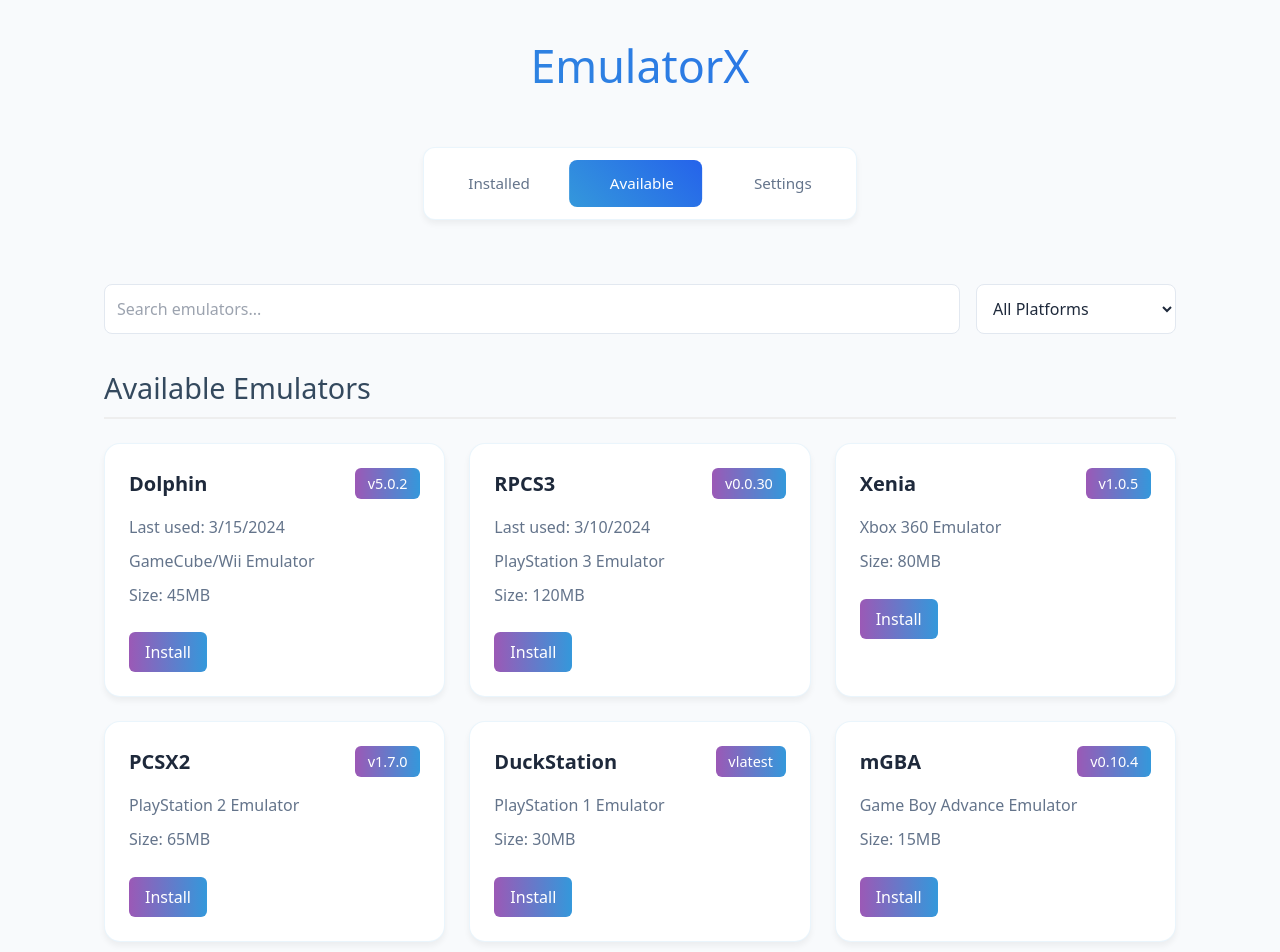
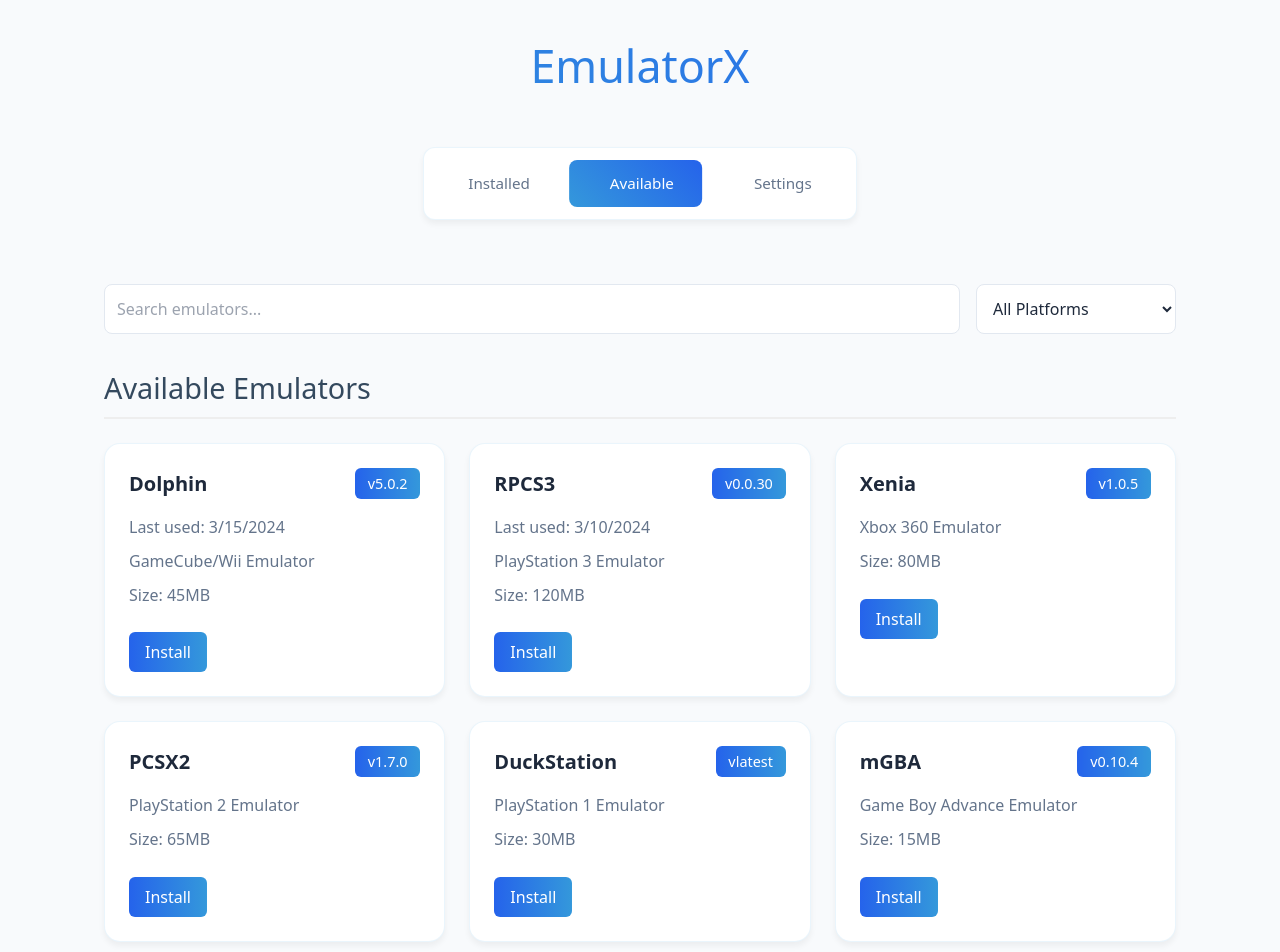
Before and after one commit to Sortedsheep0101/EmulatorX, a Nuxt app: page /available in a window 1280 px wide. Shown: the top 952 px of the page. Built offline with nearby package versions, Linux system fonts and the light colour scheme.

Commit message:
fix scrollbars and grid view

```diff
--- a/assets/main.scss
+++ b/assets/main.scss
@@ -4,6 +4,15 @@
 
 body {
   background: #f8fafc;  /* This is a light gray color that matches the design */
+}
+
+/* Hide scrollbars while maintaining scroll functionality */
+* {
+  scrollbar-width: none; /* Firefox */
+  -ms-overflow-style: none; /* IE and Edge */
+  &::-webkit-scrollbar {
+    display: none; /* Chrome, Safari, Opera */
+  }
 }
 
 @layer components {
--- a/components/EmulatorCard.vue
+++ b/components/EmulatorCard.vue
@@ -53,7 +53,7 @@
   left: 0;
   right: 0;
   height: 4px;
-  background: linear-gradient(90deg, #3498db, #9b59b6, #3498db);
+  background: linear-gradient(90deg, #3498db, #2563eb, #3498db);
   opacity: 0;
   transition: opacity 0.2s;
   background-size: 200% 100%;
@@ -90,7 +90,7 @@
 }
 
 .version {
-  background: linear-gradient(90deg, #3498db, #9b59b6, #3498db);
+  background: linear-gradient(90deg, #3498db, #2563eb, #3498db);
   background-size: 200% 100%;
   animation: moveGradient 2s linear infinite;
   color: white;
--- a/pages/available.vue
+++ b/pages/available.vue
@@ -30,14 +30,13 @@
       <TransitionGroup
         name="emulator-list"
         tag="div"
-        class="grid grid-cols-1 md:grid-cols-2 lg:grid-cols-3 gap-6"
+        class="grid-container"
       >
         <EmulatorCard
           v-for="emulator in filteredAvailableEmulators"
           :key="emulator.name"
           :emulator="emulator"
           :errors="errors"
-          class="emulator-card"
         >
           <template #actions>
             <button
@@ -124,6 +123,25 @@
   min-height: 200px;
 }
 
+.grid-container {
+  display: grid;
+  grid-template-columns: repeat(auto-fill, minmax(300px, 1fr));
+  gap: 1.5rem;
+  position: relative;
+}
+
+@media (min-width: 1024px) {
+  .grid-container {
+    grid-template-columns: repeat(3, 1fr);
+  }
+}
+
+@media (min-width: 768px) and (max-width: 1023px) {
+  .grid-container {
+    grid-template-columns: repeat(2, 1fr);
+  }
+}
+
 .emulator-card {
   background: white;
   border-radius: 16px;
@@ -173,7 +191,7 @@
 }
 
 button.primary {
-  background: linear-gradient(90deg, #3498db, #9b59b6, #3498db);
+  background: linear-gradient(90deg, #3498db, #2563eb, #3498db);
   background-size: 200% 100%;
   animation: moveGradient 2s linear infinite;
   color: white;
@@ -187,7 +205,7 @@
 
 button.primary:hover {
   transform: translateY(-1px);
-  box-shadow: 0 2px 4px rgba(155, 89, 182, 0.2);
+  box-shadow: 0 2px 4px rgba(37, 99, 235, 0.2);
 }
 
 button.primary:active {
--- a/pages/index.vue
+++ b/pages/index.vue
@@ -29,7 +29,7 @@
       <TransitionGroup
         name="emulator-list"
         tag="div"
-        class="grid grid-cols-1 md:grid-cols-2 lg:grid-cols-3 gap-6"
+        class="grid-container"
       >
         <EmulatorCard
           v-for="emulator in filteredInstalledEmulators"
@@ -40,7 +40,7 @@
           <template #actions>
             <button
               @click="runEmulator(emulator)"
-              class="primary mr-2"
+              class="primary"
               :disabled="isLoading[emulator.name]"
             >
               <span v-if="isLoading[emulator.name]" class="loader"></span>
@@ -140,7 +140,7 @@
 }
 
 button.primary {
-  background: linear-gradient(90deg, #3498db, #9b59b6, #3498db);
+  background: linear-gradient(90deg, #3498db, #2563eb, #3498db);
   background-size: 200% 100%;
   animation: moveGradient 2s linear infinite;
   color: white;
@@ -178,4 +178,36 @@
     background-position: 200% 50%;
   }
 }
+
+.emulators-grid {
+  position: relative;
+  min-height: 200px;
+}
+
+.grid-container {
+  display: grid;
+  grid-template-columns: repeat(auto-fill, minmax(300px, 1fr));
+  gap: 1.5rem;
+  position: relative;
+}
+
+@media (min-width: 1024px) {
+  .grid-container {
+    grid-template-columns: repeat(3, 1fr);
+  }
+}
+
+@media (min-width: 768px) and (max-width: 1023px) {
+  .grid-container {
+    grid-template-columns: repeat(2, 1fr);
+  }
+}
+
+h2 {
+  font-size: 1.8rem;
+  color: #34495e;
+  margin-bottom: 1.5rem;
+  border-bottom: 2px solid #eee;
+  padding-bottom: 0.5rem;
+}
 </style>
```
